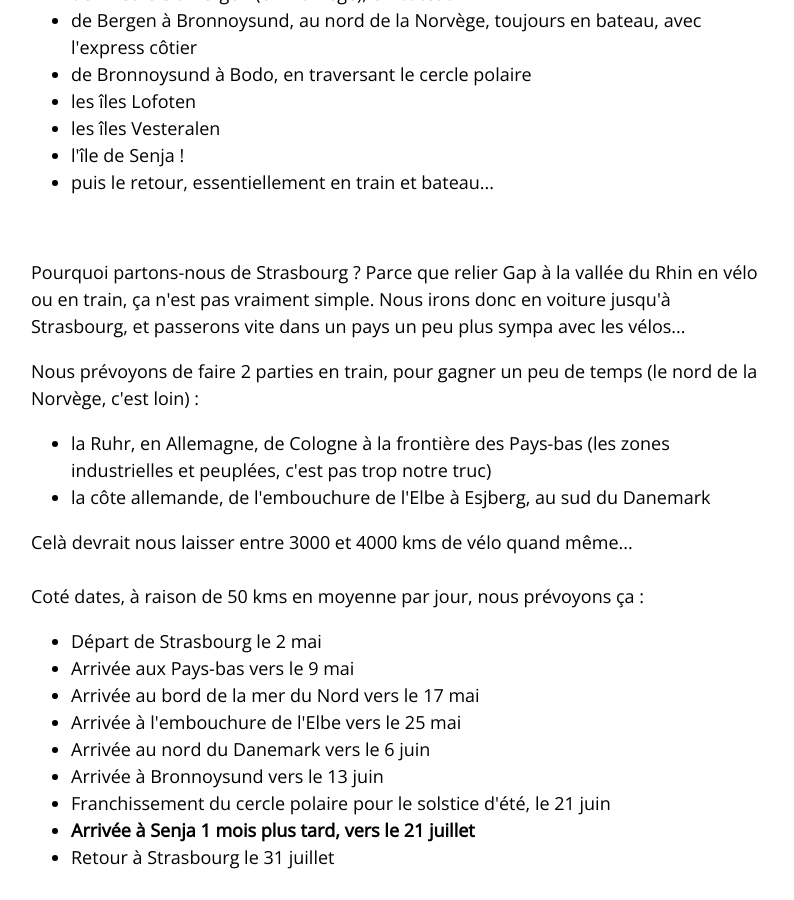
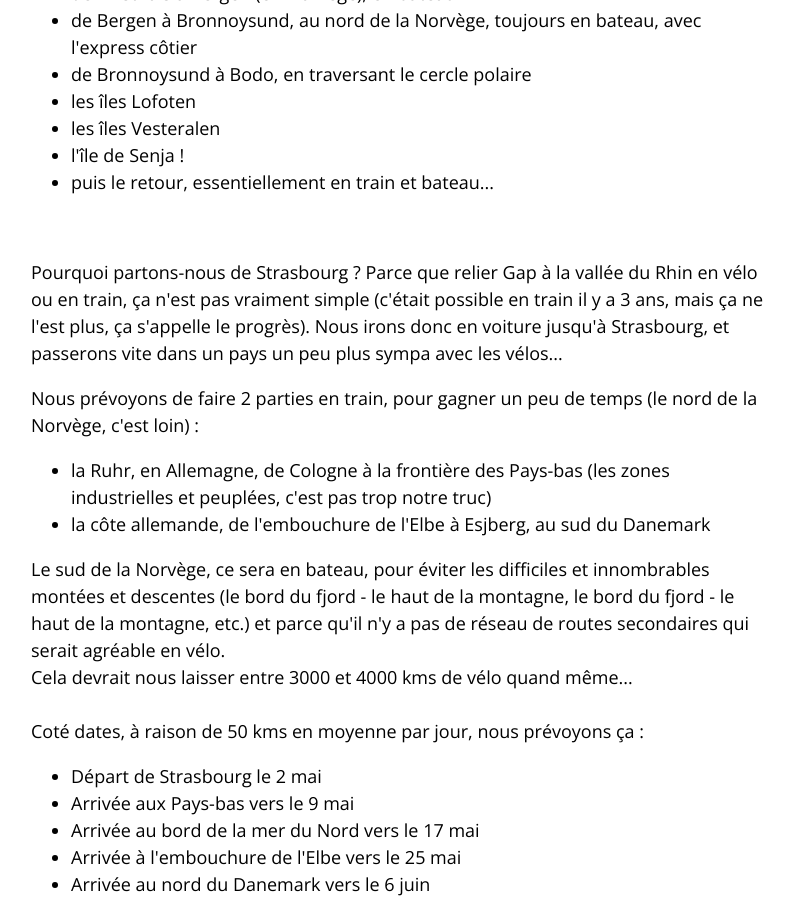
Before and after one commit to thvallee/senja, a Jekyll site: the page built from _posts/2019-04-23-itineraire.html, in a window 1280 px wide and 900 px high, scrolled down 1329 px. Shown: the whole window, without its empty margins (239-1033 px from the left). Built offline with Jekyll 4.4.1, drawn with Linux system fonts in a browser that asks for light colours.

Commit message:
fix Itinéraire, encore

```diff
--- a/_posts/2019-04-23-itineraire.html
+++ b/_posts/2019-04-23-itineraire.html
@@ -25,7 +25,7 @@ by: "Thierry"
 </ul>
 <br>
 <p>
-Pourquoi partons-nous de Strasbourg ? Parce que relier Gap à la vallée du Rhin en vélo ou en train, ça n'est pas vraiment simple. Nous irons donc en voiture jusqu'à Strasbourg, et passerons vite dans un pays un peu plus sympa avec les vélos...
+Pourquoi partons-nous de Strasbourg ? Parce que relier Gap à la vallée du Rhin en vélo ou en train, ça n'est pas vraiment simple (c'était possible en train il y a 3 ans, mais ça ne l'est plus, ça s'appelle le progrès). Nous irons donc en voiture jusqu'à Strasbourg, et passerons vite dans un pays un peu plus sympa avec les vélos...
 </p>
 <div>
   Nous prévoyons de faire 2 parties en train, pour gagner un peu de temps (le nord de la Norvège, c'est loin) :
@@ -33,7 +33,9 @@ Pourquoi partons-nous de Strasbourg ? Parce que relier Gap à la vallée du Rhin
     <li>la Ruhr, en Allemagne, de Cologne à la frontière des Pays-bas (les zones industrielles et peuplées, c'est pas trop notre truc)</li>
     <li>la côte allemande, de l'embouchure de l'Elbe à Esjberg, au sud du Danemark</li>
   </ul>
-  Celà devrait nous laisser entre 3000 et 4000 kms de vélo quand même...
+  Le sud de la Norvège, ce sera en bateau, pour éviter les difficiles et innombrables montées et descentes (le bord du fjord - le haut de la montagne, le bord du fjord - le haut de la montagne, etc.) et parce qu'il n'y a pas de réseau de routes secondaires qui serait agréable en vélo.
+  <br>
+  Cela devrait nous laisser entre 3000 et 4000 kms de vélo quand même...
 </div>
 <br>
 <div>
```
